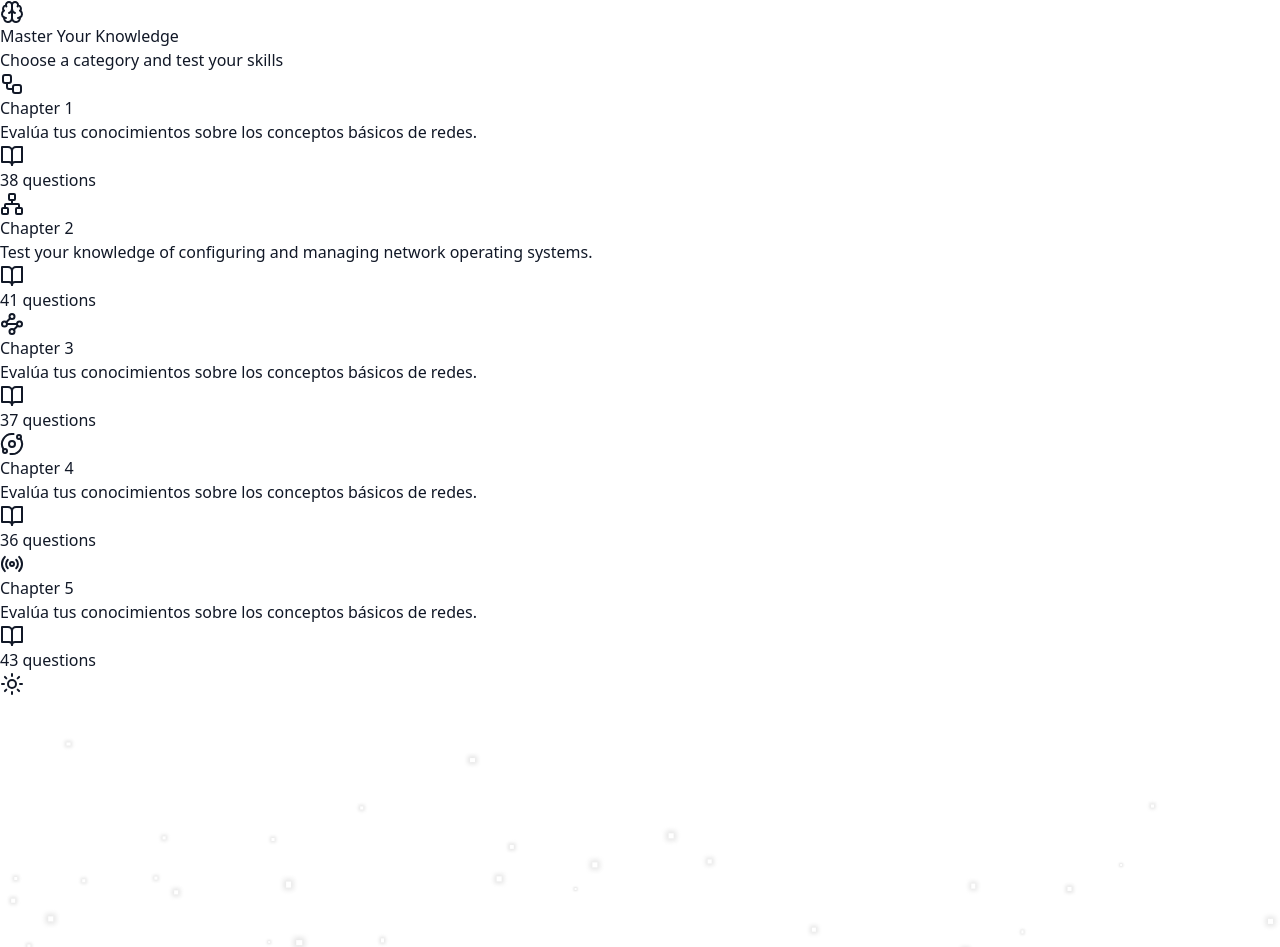
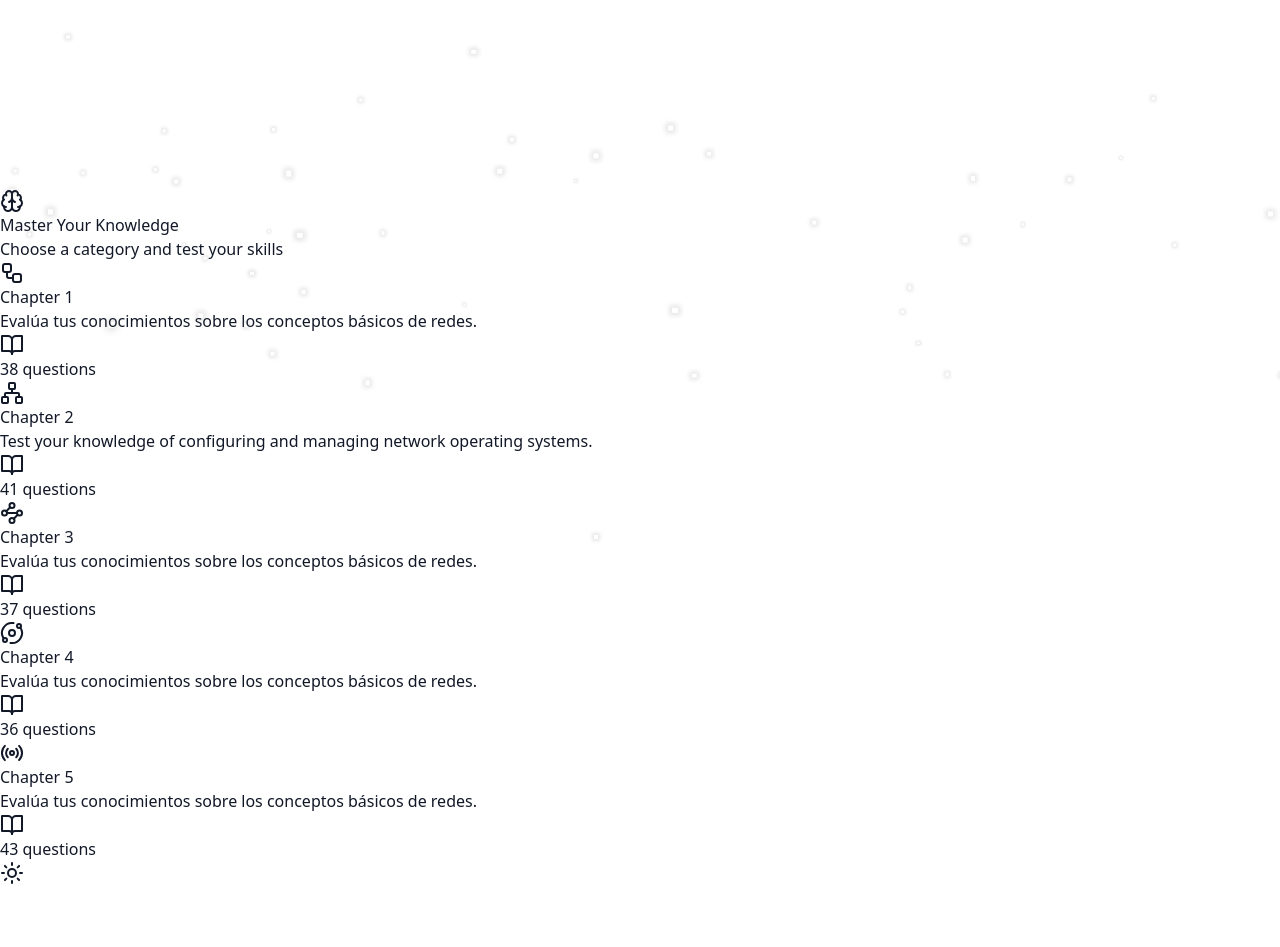
Before and after one commit to Bal2906/quizProyect, a React (Vite) app: page / in a window 1280 px wide. Shown: the top 947 px of the page. After the commit the page ends 891 px from the top, so only its background shows below. Built offline with nearby package versions, Linux system fonts and the light colour scheme.

Commit message:
Update App.tsx

```diff
--- a/src/App.tsx
+++ b/src/App.tsx
@@ -10,6 +10,7 @@ function App() {
   return (
     <Router>
       <div className="min-h-screen bg-gray-50 dark:bg-gray-900 transition-colors duration-200">
+        <ChristmasEffect />
         <AnimatePresence mode="wait">
           <Routes>
             <Route path="/" element={<Home />} />
@@ -18,7 +19,6 @@ function App() {
           </Routes>
         </AnimatePresence>
         <ThemeToggle />
-        <ChristmasEffect />
       </div>
     </Router>
   );
```
